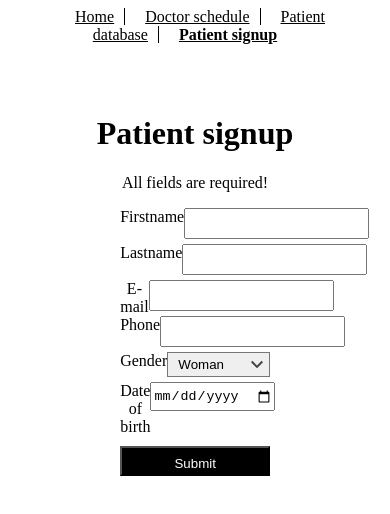
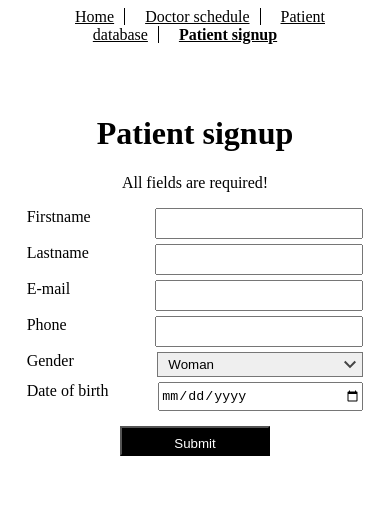
Before and after one commit to FaabScheeren/assesment-project-wk-3, a React (Create React App) app: page /signup in a window 390 px wide. Shown: the top 514 px of the page. Built offline with nearby package versions, Linux system fonts and the light colour scheme; no server answers.

Commit message:
Made the mobile stylse

```diff
--- a/src/styles/DoctorSchedule.scss
+++ b/src/styles/DoctorSchedule.scss
@@ -16,3 +16,16 @@
   background-color: grey;
   color: white;
 }
+
+@media (max-width: 450px) {
+  .onDutySchedule {
+    width: 80%;
+  }
+
+  .onDutySchedule td,
+  .onDutySchedule th {
+    border: 1px solid black;
+    margin: 0;
+    padding: 5px 50px;
+  }
+}
--- a/src/styles/Homepage.scss
+++ b/src/styles/Homepage.scss
@@ -10,3 +10,9 @@
 .callToAction a {
   text-decoration-line: none;
 }
+
+@media (max-width: 450px) {
+  .callToAction {
+    border: 1px solid black;
+  }
+}
--- a/src/styles/PatientSignup.scss
+++ b/src/styles/PatientSignup.scss
@@ -39,3 +39,10 @@
   background-position: 100% 0%;
   background-repeat: no-repeat;
 }
+
+@media (max-width: 450px) {
+  .signupForm {
+    width: 90%;
+    margin: 0 auto;
+  }
+}
```
